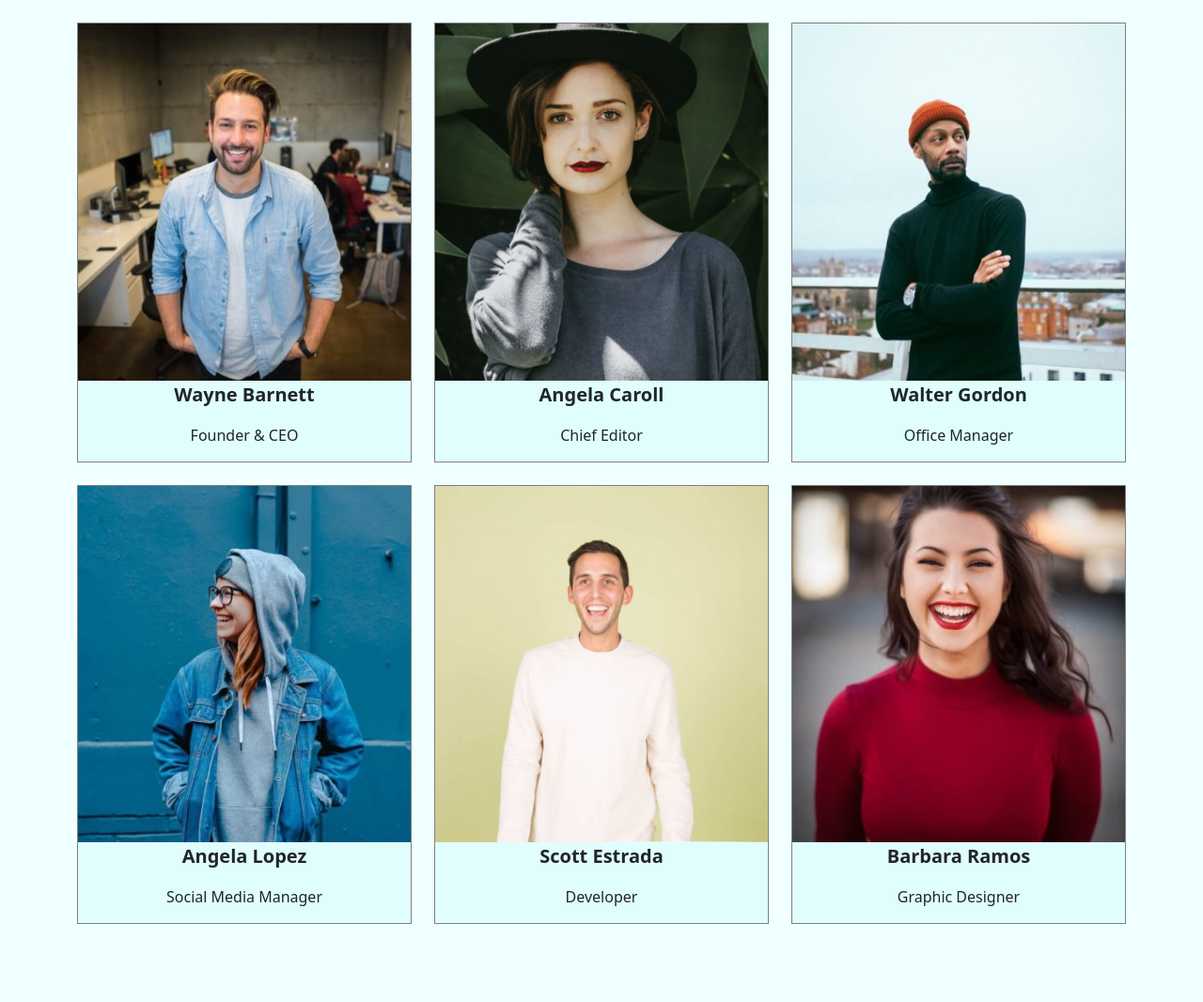
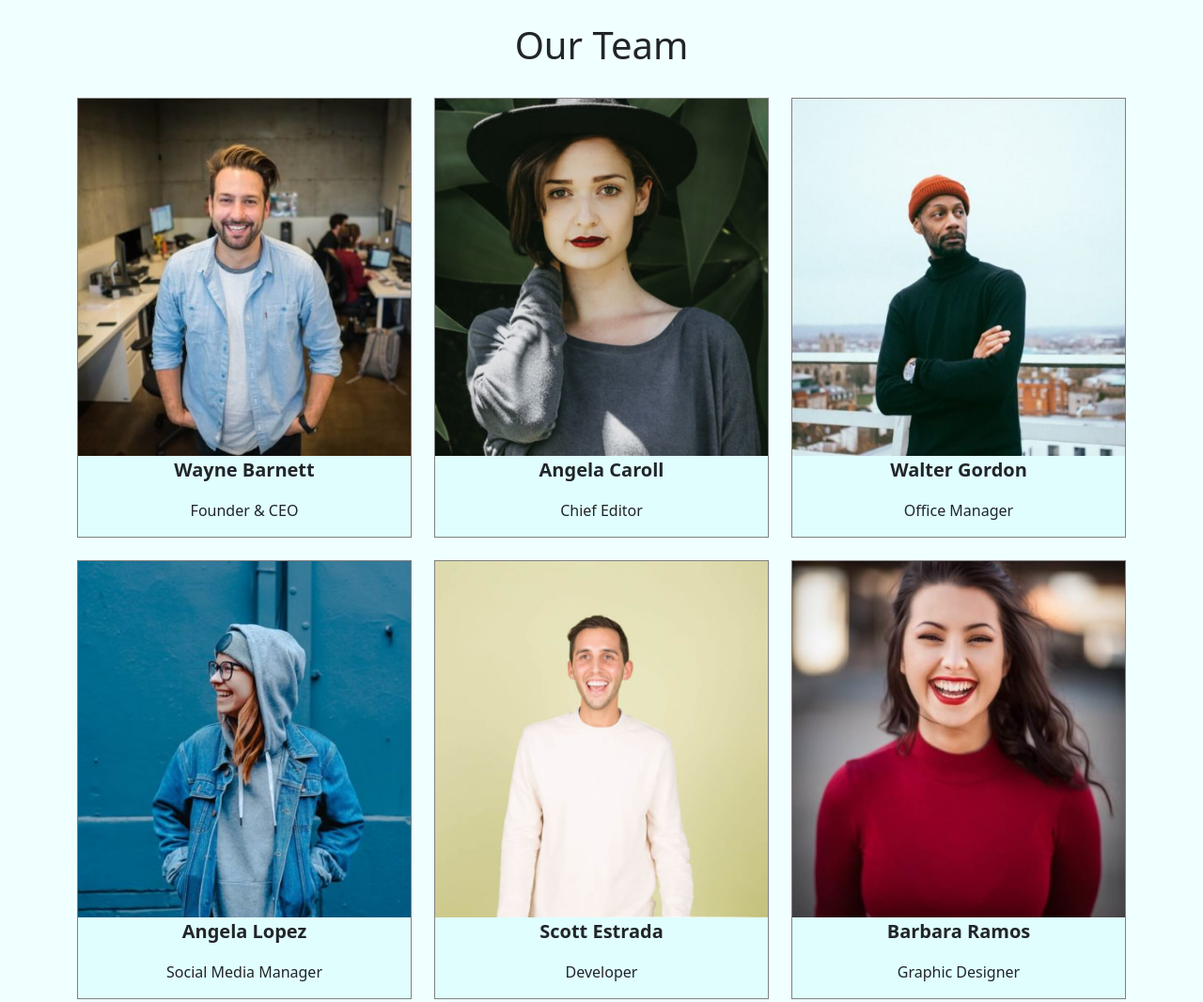
Before and after one commit to lorenzodisanto/js-our-team, a plain HTML site: page index.html in a window 1280 px wide. Shown: the whole page at 94% size. Before the commit the page ends 1007 px from the top, so only its background shows below. Drawn offline with nearby package versions, Linux system fonts and the light colour scheme.

Commit message:
feat: add title

```diff
--- a/index.html
+++ b/index.html
@@ -30,9 +30,9 @@
   </head>
   <body>
     <div class="container py-4">
-      <div id="teams" class="row g-4"></div>
+      <h1 class="text-center">Our Team</h1>
+      <div id="teams" class="row g-4 py-4"></div>
     </div>
-
     <!-- JS Bootstrap -->
     <script
       src="https://cdn.jsdelivr.net/npm/bootstrap@5.3.2/dist/js/bootstrap.bundle.min.js"
```
